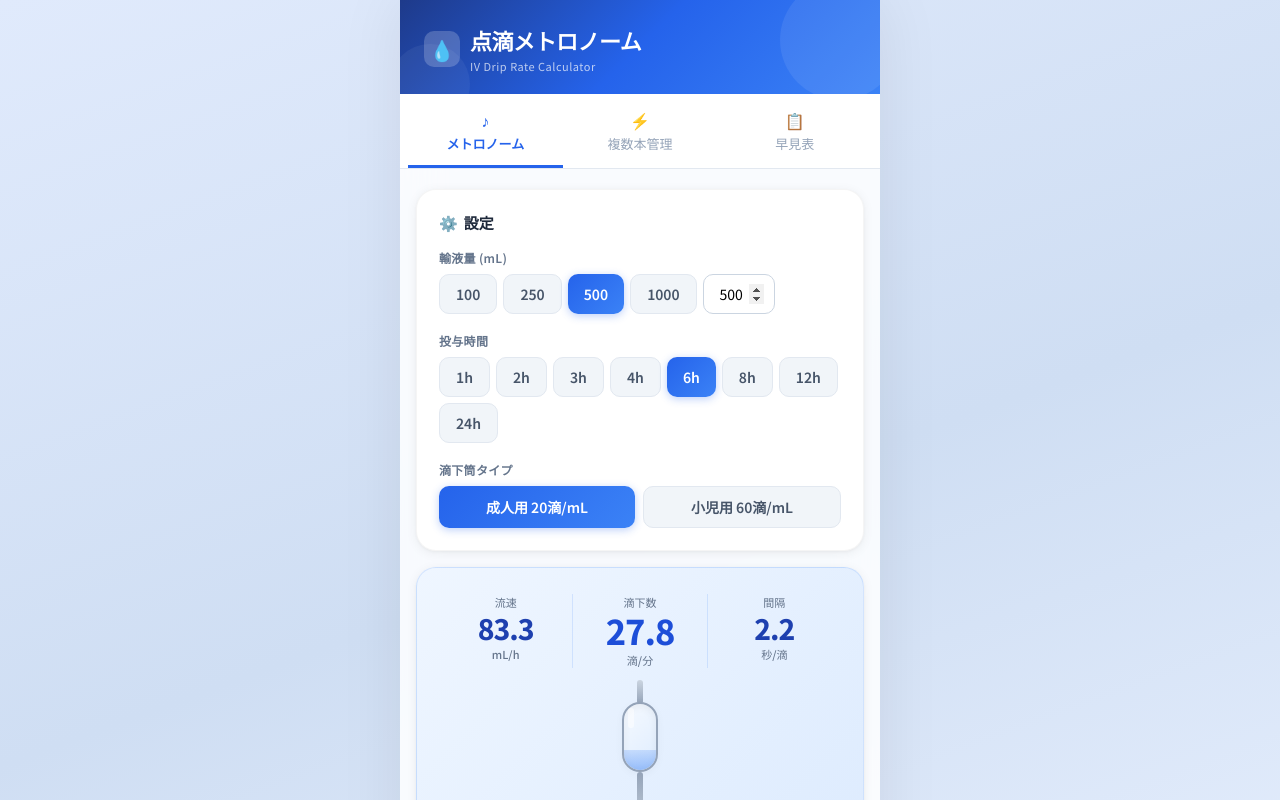
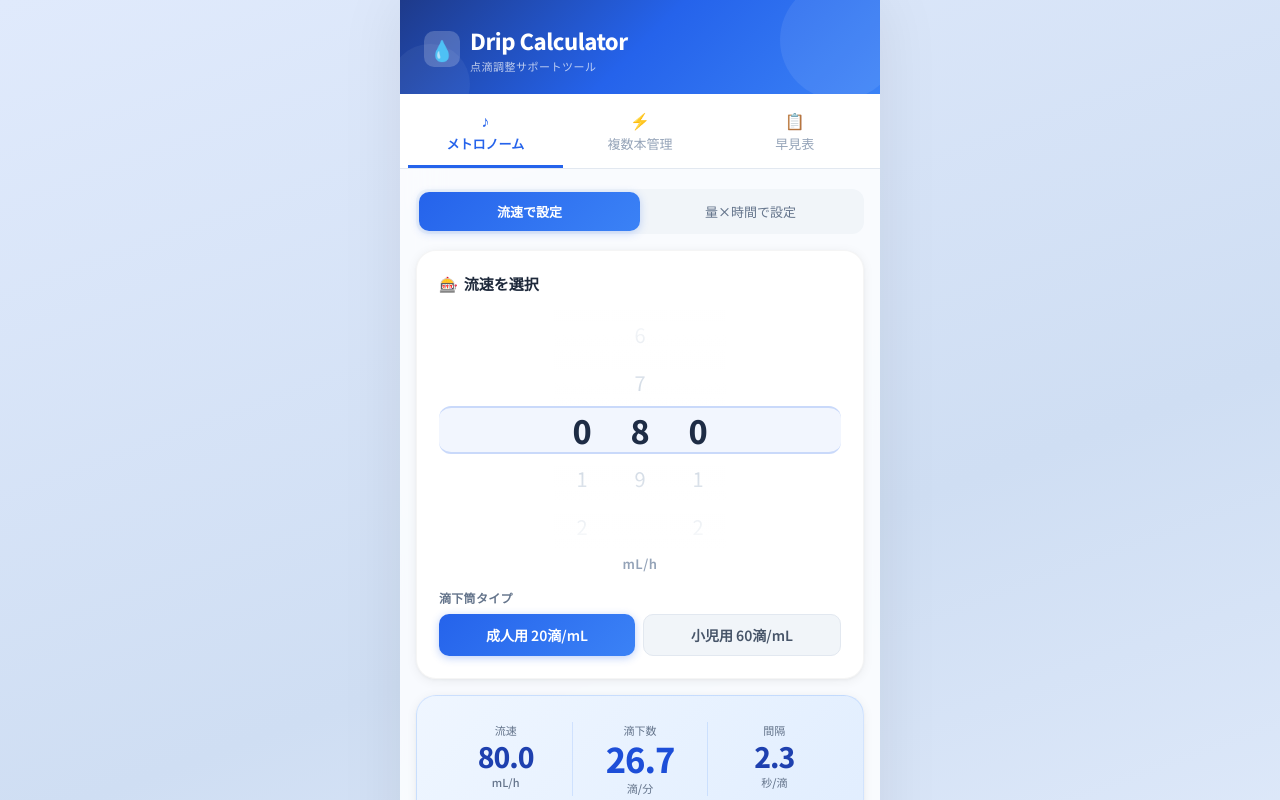
Before and after one commit to iwatatsu2/drip-calculator, a React (Vite) app: page / in a window 1280 px wide. Shown: the top 800 px of the page. Built offline with nearby package versions, Linux system fonts and the light colour scheme.

Commit message:
流速を3桁スロットピッカーに変更
百の位・十の位・一の位を独立ホイールで操作可能に。アプリ名をDrip Calculatorに変更。

Co-Authored-By: Claude Opus 4.6 <noreply@anthropic.com>

```diff
--- a/index.html
+++ b/index.html
@@ -5,7 +5,7 @@
     <meta name="viewport" content="width=device-width, initial-scale=1.0, viewport-fit=cover" />
     <meta name="theme-color" content="#1E40AF" />
     <meta name="description" content="点滴の滴下速度を音と画面でサポートする看護師向けツール" />
-    <title>点滴メトロノーム</title>
+    <title>Drip Calculator</title>
     <link rel="manifest" href="/manifest.json" />
   </head>
   <body>
--- a/src/App.tsx
+++ b/src/App.tsx
@@ -67,10 +67,10 @@ function App() {
             </div>
             <div>
               <h1 style={{ fontSize: 22, fontWeight: 800, margin: 0, letterSpacing: '-0.5px' }}>
-                点滴メトロノーム
+                Drip Calculator
               </h1>
               <p style={{ fontSize: 11, margin: '2px 0 0', opacity: 0.7, letterSpacing: '0.5px' }}>
-                IV Drip Rate Calculator
+                点滴調整サポートツール
               </p>
             </div>
           </div>
--- a/src/components/DripCalculator.tsx
+++ b/src/components/DripCalculator.tsx
@@ -1,16 +1,32 @@
 import { useState, useMemo } from 'react';
-import { calcFlowRate, calcDripsPerMin, calcDripInterval, type DripType } from '../utils/dripCalc';
+import { calcDripsPerMin, calcDripInterval, type DripType } from '../utils/dripCalc';
 import { useMetronome } from '../hooks/useMetronome';
 import { DripAnimation } from './DripAnimation';
+import { FlowRatePicker } from './SlotPicker';
+
+type InputMode = 'flow' | 'volume';
 
 export function DripCalculator() {
+  const [mode, setMode] = useState<InputMode>('flow');
+
+  // 流速直接入力モード
+  const [flowRate, setFlowRate] = useState(80);
+
+  // 輸液量+時間モード
   const [volume, setVolume] = useState(500);
   const [timeH, setTimeH] = useState(6);
+
   const [dripType, setDripType] = useState<DripType>(20);
   const { isPlaying, start, stop } = useMetronome();
 
-  const flowRate = useMemo(() => calcFlowRate(volume, timeH), [volume, timeH]);
-  const dripsPerMin = useMemo(() => calcDripsPerMin(volume, timeH, dripType), [volume, timeH, dripType]);
+  const effectiveFlow = mode === 'flow' ? flowRate : (timeH > 0 ? volume / timeH : 0);
+  const dripsPerMin = useMemo(() => {
+    if (mode === 'flow') {
+      // 流速 → 滴下数: flowRate * dripFactor / 60
+      return effectiveFlow * dripType / 60;
+    }
+    return calcDripsPerMin(volume, timeH, dripType);
+  }, [mode, effectiveFlow, volume, timeH, dripType]);
   const intervalSec = useMemo(() => calcDripInterval(dripsPerMin), [dripsPerMin]);
 
   const handleToggle = () => {
@@ -23,8 +39,54 @@ export function DripCalculator() {
 
   return (
     <div style={{ padding: '20px 16px' }}>
+      {/* 入力モード切替 */}
+      <div style={{
+        display: 'flex',
+        background: '#F1F5F9',
+        borderRadius: 12,
+        padding: 3,
+        marginBottom: 16,
+      }}>
+        {([
+          { key: 'flow', label: '流速で設定' },
+          { key: 'volume', label: '量×時間で設定' },
+        ] as const).map(m => (
+          <button
+            key={m.key}
+            onClick={() => { setMode(m.key); stop(); }}
+            style={{
+              flex: 1,
+              padding: '10px 0',
+              borderRadius: 10,
+              border: 'none',
+              fontSize: 13,
+              fontWeight: mode === m.key ? 700 : 500,
+              color: mode === m.key ? '#FFF' : '#64748B',
+              background: mode === m.key ? 'linear-gradient(135deg, #2563EB, #3B82F6)' : 'transparent',
+              boxShadow: mode === m.key ? '0 2px 8px rgba(37,99,235,0.25)' : 'none',
+              cursor: 'pointer',
+            }}
+          >
+            {m.label}
+          </button>
+        ))}
+      </div>
+
       {/* 入力エリア */}
       <div style={cardStyle}>
+        {mode === 'flow' ? (
+          <>
+            <div style={sectionHeaderStyle}>
+              <span style={{ fontSize: 15, marginRight: 6 }}>🎰</span>
+              流速を選択
+            </div>
+            <FlowRatePicker
+              value={flowRate}
+              onChange={v => { setFlowRate(v); stop(); }}
+            />
+          </>
+        ) : (
+          <>
             <div style={sectionHeaderStyle}>
               <span style={{ fontSize: 15, marginRight: 6 }}>⚙️</span>
               設定
@@ -54,7 +116,7 @@ export function DripCalculator() {
             </div>
 
             <label style={labelStyle}>投与時間</label>
-        <div style={{ display: 'flex', gap: 6, marginBottom: 18, flexWrap: 'wrap' }}>
+            <div style={{ display: 'flex', gap: 6, marginBottom: 4, flexWrap: 'wrap' }}>
               {[1, 2, 3, 4, 6, 8, 12, 24].map(h => (
                 <button
                   key={h}
@@ -68,7 +130,11 @@ export function DripCalculator() {
                 </button>
               ))}
             </div>
+          </>
+        )}
 
+        {/* 滴下筒 - 共通 */}
+        <div style={{ marginTop: 16 }}>
           <label style={labelStyle}>滴下筒タイプ</label>
           <div style={{ display: 'flex', gap: 8 }}>
             {([20, 60] as DripType[]).map(d => (
@@ -87,6 +153,7 @@ export function DripCalculator() {
             ))}
           </div>
         </div>
+      </div>
 
       {/* 結果カード */}
       <div style={{
@@ -96,17 +163,15 @@ export function DripCalculator() {
         textAlign: 'center',
       }}>
         <div style={{ display: 'flex', justifyContent: 'space-around', marginBottom: 8 }}>
-          <ResultValue label="流速" value={flowRate.toFixed(1)} unit="mL/h" />
+          <ResultValue label="流速" value={effectiveFlow.toFixed(1)} unit="mL/h" />
           <div style={{ width: 1, background: 'rgba(59,130,246,0.15)', margin: '4px 0' }} />
           <ResultValue label="滴下数" value={dripsPerMin.toFixed(1)} unit="滴/分" highlight />
           <div style={{ width: 1, background: 'rgba(59,130,246,0.15)', margin: '4px 0' }} />
           <ResultValue label="間隔" value={intervalSec.toFixed(1)} unit="秒/滴" />
         </div>
 
-        {/* アニメーション */}
         <DripAnimation intervalSec={intervalSec} isPlaying={isPlaying} />
 
-        {/* 再生ボタン */}
         <button
           onClick={handleToggle}
           style={{
--- /dev/null
+++ b/src/components/SlotPicker.tsx
@@ -0,0 +1,173 @@
+import { useRef, useEffect, useCallback } from 'react';
+
+const ITEM_H = 48;
+const VISIBLE = 5;
+const DIGITS = [0, 1, 2, 3, 4, 5, 6, 7, 8, 9];
+
+/** 単一桁ホイール */
+function DigitWheel({ value, onChange }: { value: number; onChange: (v: number) => void }) {
+  const containerRef = useRef<HTMLDivElement>(null);
+  const startY = useRef(0);
+  const startScroll = useRef(0);
+  const isDragging = useRef(false);
+
+  const scrollToIdx = useCallback((i: number, smooth = true) => {
+    if (!containerRef.current) return;
+    containerRef.current.scrollTo({
+      top: i * ITEM_H,
+      behavior: smooth ? 'smooth' : 'auto',
+    });
+  }, []);
+
+  useEffect(() => { scrollToIdx(value, false); }, []);
+
+  const snap = () => {
+    if (!containerRef.current) return;
+    const top = containerRef.current.scrollTop;
+    const i = Math.round(top / ITEM_H);
+    const clamped = Math.max(0, Math.min(9, i));
+    if (clamped !== value) onChange(clamped);
+    scrollToIdx(clamped);
+  };
+
+  const handleScroll = () => {
+    if (!containerRef.current || isDragging.current) return;
+    const top = containerRef.current.scrollTop;
+    const i = Math.round(top / ITEM_H);
+    const clamped = Math.max(0, Math.min(9, i));
+    if (clamped !== value) onChange(clamped);
+  };
+
+  const onPointerDown = (e: React.PointerEvent) => {
+    isDragging.current = true;
+    startY.current = e.clientY;
+    startScroll.current = containerRef.current?.scrollTop ?? 0;
+    (e.target as Element).setPointerCapture(e.pointerId);
+  };
+
+  const onPointerMove = (e: React.PointerEvent) => {
+    if (!isDragging.current || !containerRef.current) return;
+    containerRef.current.scrollTop = startScroll.current - (e.clientY - startY.current);
+  };
+
+  const onPointerUp = () => {
+    isDragging.current = false;
+    snap();
+  };
+
+  return (
+    <div style={{
+      position: 'relative',
+      height: ITEM_H * VISIBLE,
+      width: 56,
+      userSelect: 'none',
+      touchAction: 'none',
+    }}>
+      {/* グラデーションマスク */}
+      <div style={{
+        position: 'absolute', top: 0, left: 0, right: 0, height: ITEM_H * 2,
+        background: 'linear-gradient(to bottom, rgba(255,255,255,0.95), rgba(255,255,255,0))',
+        zIndex: 2, pointerEvents: 'none',
+      }} />
+      <div style={{
+        position: 'absolute', bottom: 0, left: 0, right: 0, height: ITEM_H * 2,
+        background: 'linear-gradient(to top, rgba(255,255,255,0.95), rgba(255,255,255,0))',
+        zIndex: 2, pointerEvents: 'none',
+      }} />
+
+      <div
+        ref={containerRef}
+        onScroll={handleScroll}
+        onPointerDown={onPointerDown}
+        onPointerMove={onPointerMove}
+        onPointerUp={onPointerUp}
+        onPointerCancel={onPointerUp}
+        style={{
+          height: '100%',
+          overflowY: 'scroll',
+          scrollbarWidth: 'none',
+          scrollSnapType: 'y mandatory',
+          cursor: 'grab',
+        }}
+      >
+        <div style={{ height: ITEM_H * 2 }} />
+        {DIGITS.map(d => (
+          <div
+            key={d}
+            onClick={() => { onChange(d); scrollToIdx(d); }}
+            style={{
+              height: ITEM_H,
+              display: 'flex',
+              alignItems: 'center',
+              justifyContent: 'center',
+              scrollSnapAlign: 'center',
+              fontSize: d === value ? 32 : 20,
+              fontWeight: d === value ? 800 : 400,
+              color: d === value ? '#1E293B' : '#CBD5E1',
+              transition: 'all 0.15s',
+            }}
+          >
+            {d}
+          </div>
+        ))}
+        <div style={{ height: ITEM_H * 2 }} />
+      </div>
+    </div>
+  );
+}
+
+/** 3桁の流速ピッカー (0〜999 mL/h) */
+export function FlowRatePicker({ value, onChange }: { value: number; onChange: (v: number) => void }) {
+  const clamped = Math.max(0, Math.min(999, Math.round(value)));
+  const hundreds = Math.floor(clamped / 100);
+  const tens = Math.floor((clamped % 100) / 10);
+  const ones = clamped % 10;
+
+  const update = (h: number, t: number, o: number) => {
+    const v = h * 100 + t * 10 + o;
+    onChange(Math.max(1, v)); // 最低1mL/h
+  };
+
+  return (
+    <div>
+      <div style={{
+        display: 'flex',
+        alignItems: 'center',
+        justifyContent: 'center',
+        gap: 2,
+        position: 'relative',
+      }}>
+        {/* 選択枠（3桁を横断） */}
+        <div style={{
+          position: 'absolute',
+          top: ITEM_H * 2,
+          left: 0,
+          right: 0,
+          height: ITEM_H,
+          background: 'rgba(37,99,235,0.06)',
+          borderTop: '2px solid rgba(37,99,235,0.2)',
+          borderBottom: '2px solid rgba(37,99,235,0.2)',
+          borderRadius: 12,
+          pointerEvents: 'none',
+          zIndex: 1,
+        }} />
+
+        <DigitWheel value={hundreds} onChange={h => update(h, tens, ones)} />
+        <DigitWheel value={tens} onChange={t => update(hundreds, t, ones)} />
+        <DigitWheel value={ones} onChange={o => update(hundreds, tens, o)} />
+      </div>
+
+      {/* 単位ラベル */}
+      <div style={{
+        textAlign: 'center',
+        fontSize: 13,
+        color: '#94A3B8',
+        fontWeight: 600,
+        marginTop: 4,
+        letterSpacing: '0.5px',
+      }}>
+        mL/h
+      </div>
+    </div>
+  );
+}
```
Also changed, not shown: public/manifest.json, 1 other file (tests, documents, lock files or other folders). Lines whose indentation alone changed are shown as unchanged.
